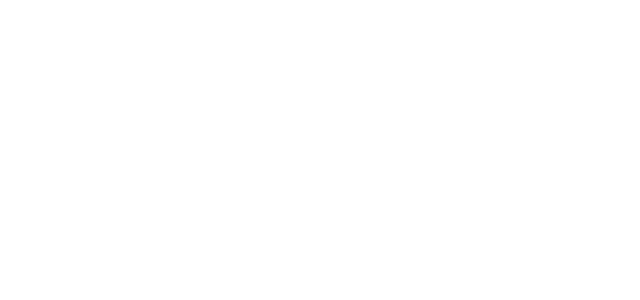
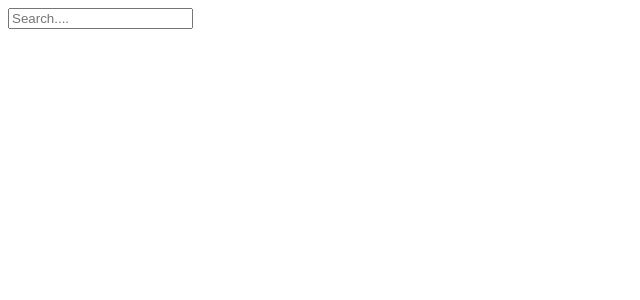
Before and after one commit to mauritzerick/vue-weather, a Vue app: page / in a window 1280 px wide. Shown: the top 300 px of the page, without its empty margins (0-640 px from the left). Built offline with nearby package versions, Linux system fonts and the light colour scheme.

Commit message:
search box

```diff
--- a/src/App.vue
+++ b/src/App.vue
@@ -1,13 +1,23 @@
 <template>
   <div id="app">
-
+    <main>
+      <div class="search-box">
+        <input type="text" class="search-bar" placeholder="Search...."/>
+      </div>
+    </main>
   </div>
 </template>
 
 <script>
 
 export default {
-  name: 'App',
+  name: 'app',
+  data () {
+    return {
+      api_key: '69e3373095f6144c154a3c430fa56813'
+
+    }
+  }
 
 }
 </script>
```
